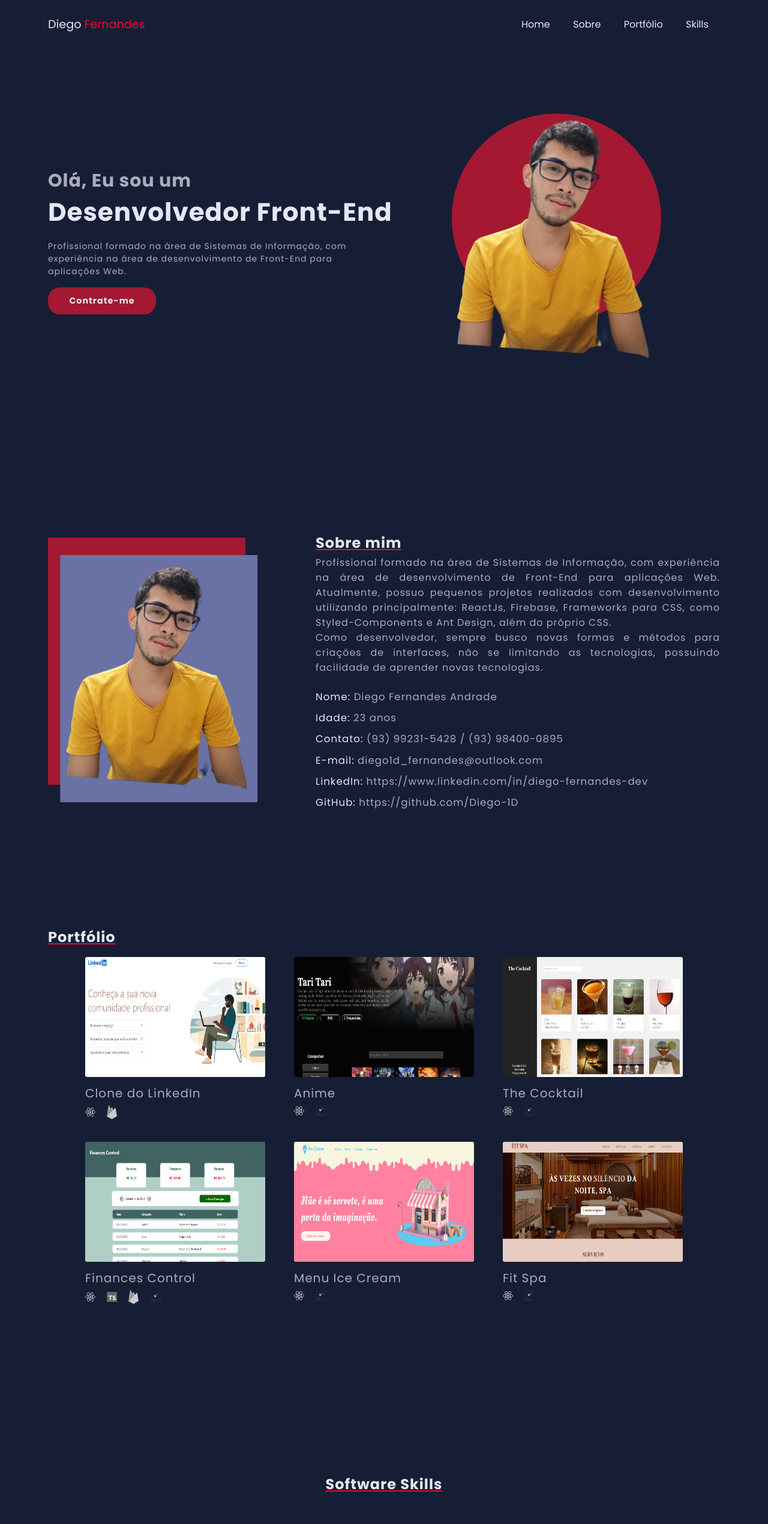
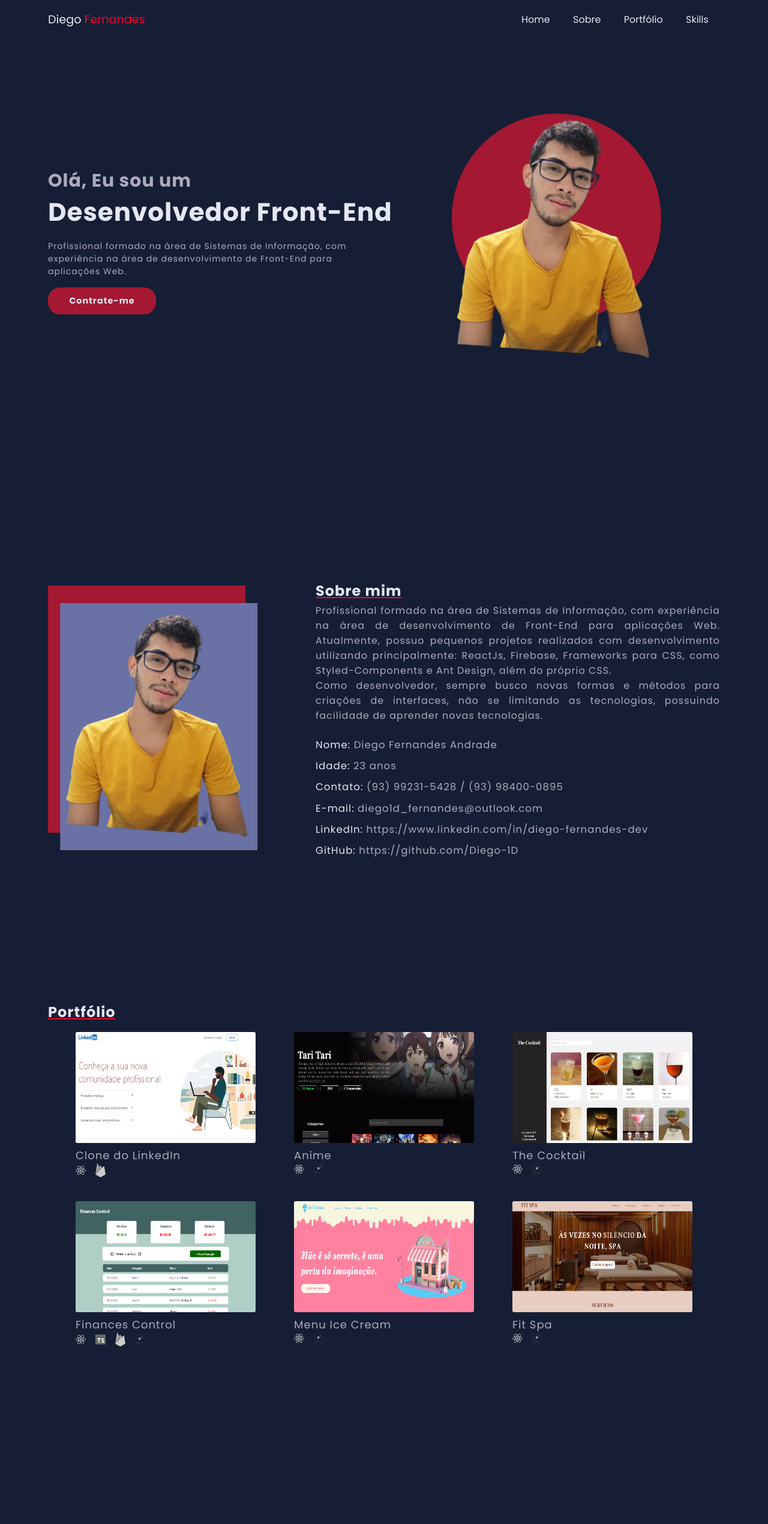
Before and after one commit to Diego-1D/my-portfolio, a React (Create React App) app: page / in a window 1280 px wide. Shown: the top 2540 px of the page at 60% size. Built offline with nearby package versions, Linux system fonts and the light colour scheme.

Commit message:
Ajustes na estilização

```diff
--- a/src/components/Hero/styles.js
+++ b/src/components/Hero/styles.js
@@ -1,7 +1,7 @@
 import styled from 'styled-components';
 
 export const Container = styled.div`
-    height: calc(100vh - 10rem);
+    height: 100vh;
     display: flex;
     align-items: center;
     padding: 0 5rem;
--- a/src/components/Navbar/styles.js
+++ b/src/components/Navbar/styles.js
@@ -1,12 +1,15 @@
 import styled from 'styled-components'
 
 export const Container = styled.nav`
-    height: 5rem;
+    width: 100%;
+    height: 4rem;
     padding: 2rem 5rem;
+    position: fixed;
     display: flex;
     align-items: center;
     justify-content: space-between;
     color: #E6E7F4;
+    border-bottom: 2px solid #151D34;
 `;
 
 export const Name = styled.span`
--- a/src/components/Portfolio/styles.js
+++ b/src/components/Portfolio/styles.js
@@ -3,7 +3,7 @@ import styled from 'styled-components';
 export const Container = styled.section`
     width: 100%;
     height: 100vh;
-    padding: 1.5rem 5rem;
+    padding: 4.3rem 5rem;
     display: flex;
     flex-direction: column;
     letter-spacing: 1px;
@@ -23,32 +23,38 @@ export const Wrapper = styled.div`
     justify-content: center;
     align-items: center;
     flex-wrap: wrap;
-    gap: 3rem;
+    gap: 2rem 4rem;
 `;
 
 export const Card = styled.div`
     width: 300px;
-    height: 260px;
+    height: 250px;
     display: flex;
     flex-direction: column;
-    gap: 0.3rem;
+    border-radius: 3px;
+
+   &:hover{
+        border: 2px solid #F8032D;
+        cursor: pointer;
+    }
+
 `;
 
 export const Imagem =  styled.img`
     width: 100%;
-    height: 200px;
+    height: 185px;
     border-radius: 3px;
 `;
 
 export const Name = styled.h5`
-    font-size: 20px;
+    font-size: 18px;
     font-weight: 300;
     color: #ACABBD;
 `;
 
 export const TechnologiesUsedArea = styled.div`
     display: flex;
-    gap: 1.2rem;
+    gap: 1rem;
 `;
 
 export const TechnologiesUsed = styled.img`
```
